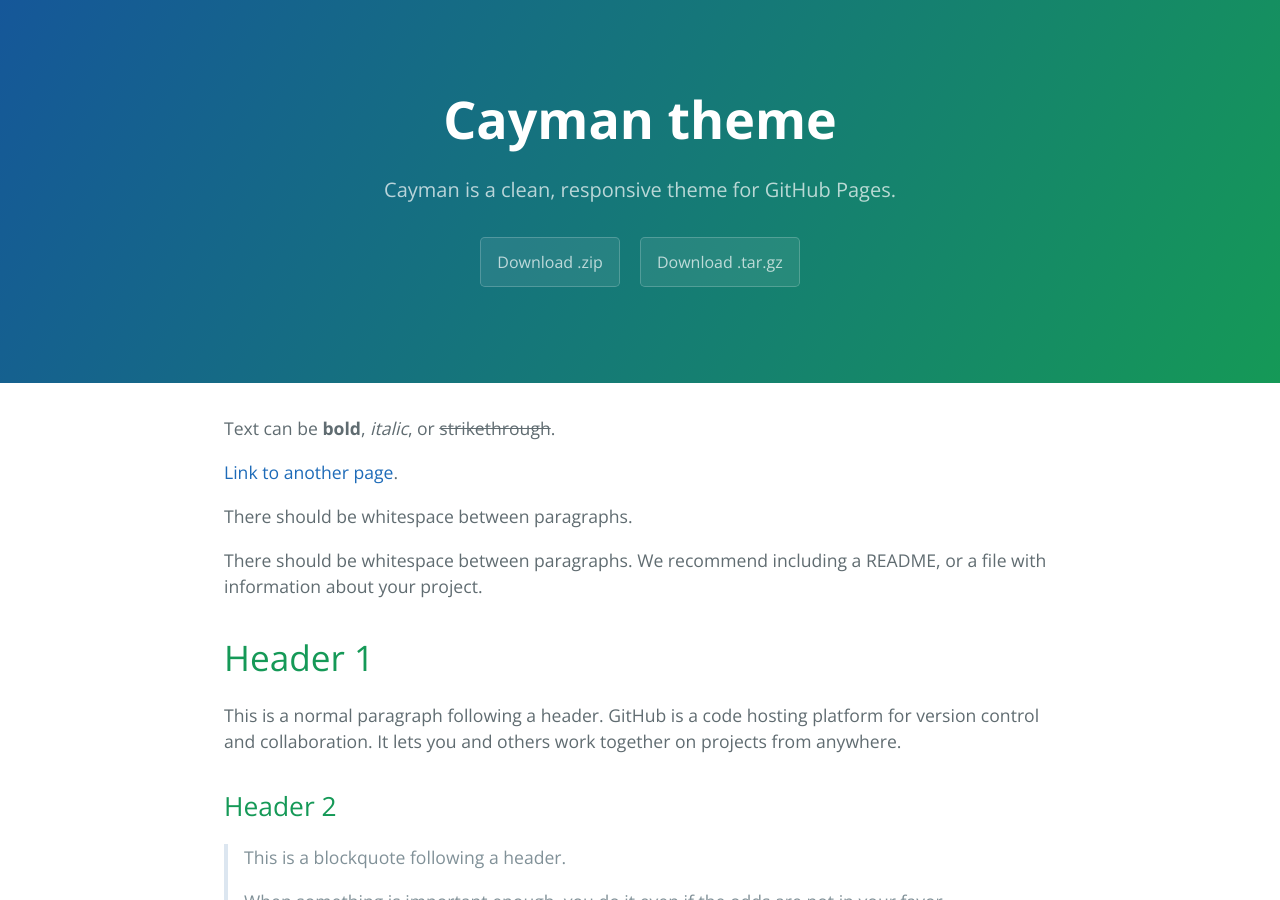
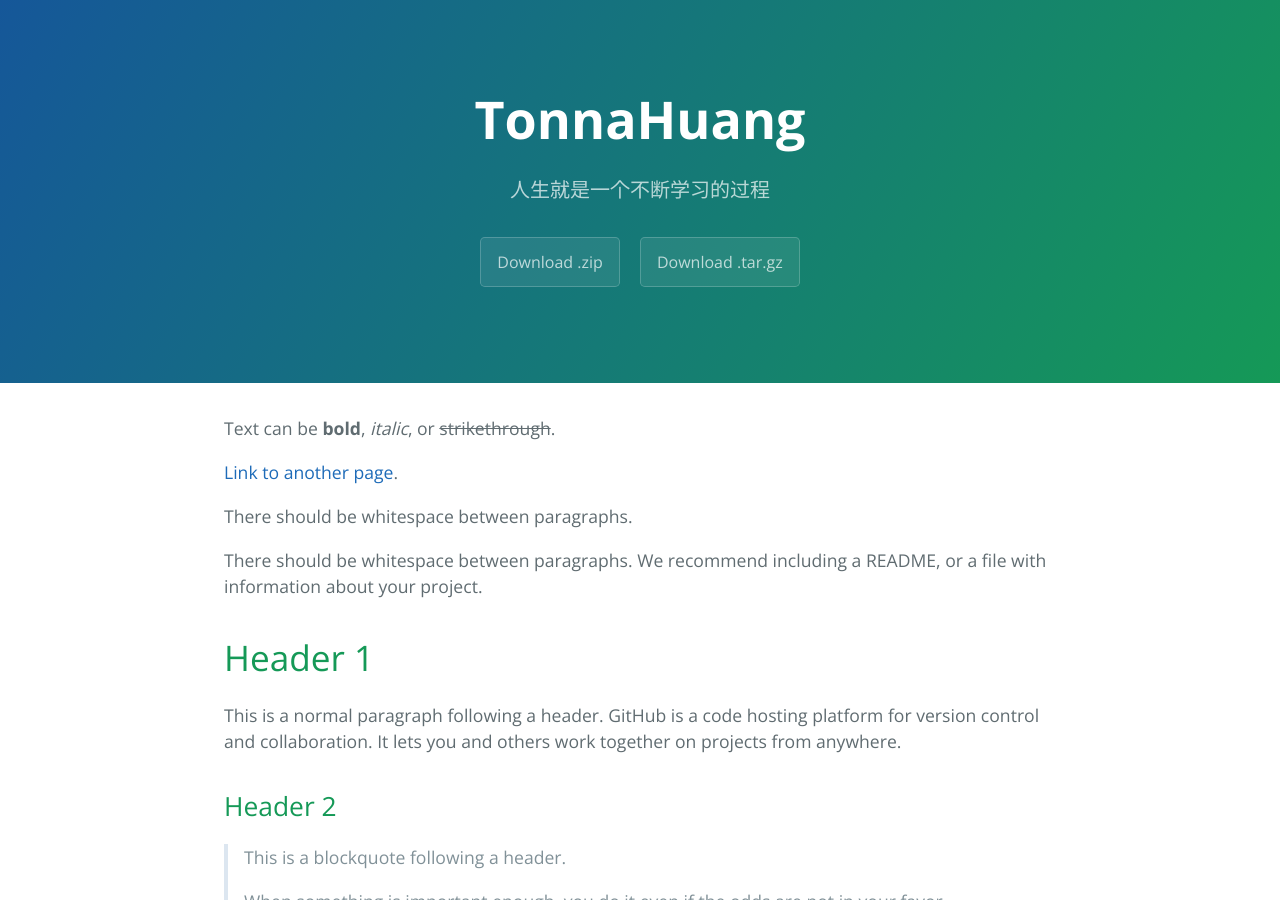
Before and after one commit to TonnaHuang/TonnaHuang.github.io, a Jekyll site: the page built from index.md, in a window 1280 px wide and 900 px high. Built offline with Jekyll 4.4.1, drawn with Linux system fonts in a browser that asks for light colours.

Commit message:
Update _config.yml

```diff
--- a/_config.yml
+++ b/_config.yml
@@ -1,5 +1,5 @@
-title: Cayman theme
-description: Cayman is a clean, responsive theme for GitHub Pages.
+title: TonnaHuang
+description: 人生就是一个不断学习的过程
 show_downloads: true
 google_analytics:
 theme: jekyll-theme-cayman
```
